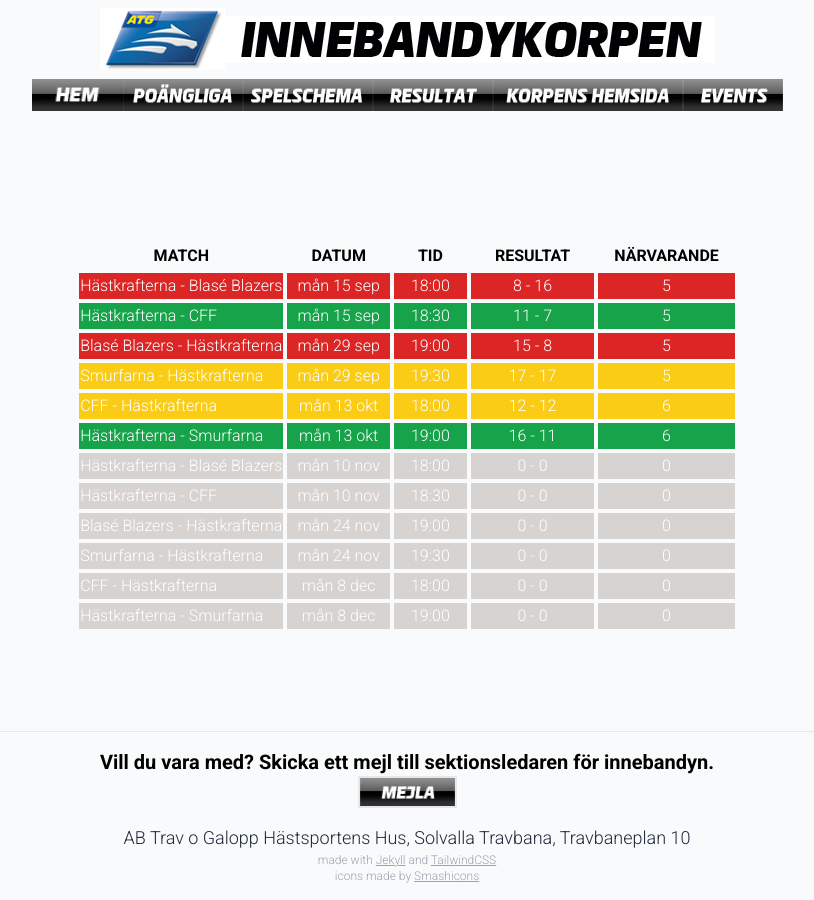
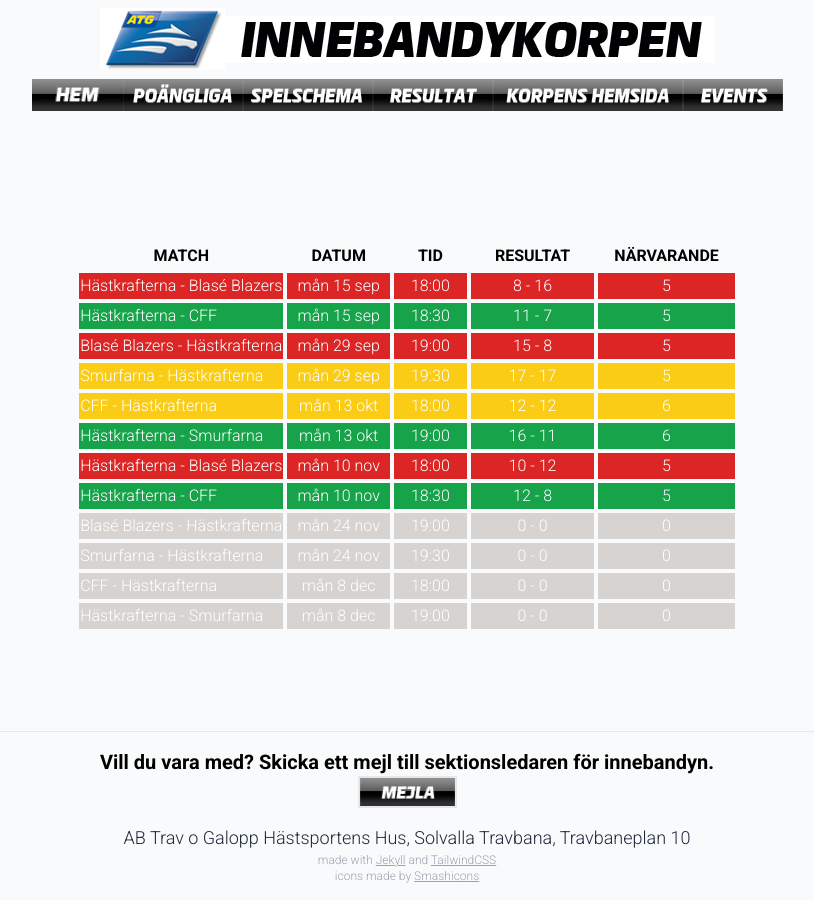
Before and after one commit to andreashogvall/andreashogvall.github.io, a Jekyll site: the page built from resultat.html, in a window 1280 px wide. Shown: the whole page, without its empty margins (233-1047 px from the left). Built offline with Jekyll 4.4.1, drawn with Linux system fonts in a browser that asks for light colours; nearby versions of some CDN libraries.

Commit message:
Update resultat.html

```diff
--- a/resultat.html
+++ b/resultat.html
@@ -58,19 +58,19 @@
     <td class="text-center">16 - 11</td>
     <td class="text-center">6</td>
   </tr>
-  <tr class="bg-stone-300 text-white border-2 border-slate-200">
+  <tr class="bg-red-600 text-white border-2 border-slate-200">
     <td>Hästkrafterna - Blasé Blazers</td>
     <td class="text-center">mån 10 nov</td>
     <td class="text-center">18:00</td>
-    <td class="text-center">0 - 0</td>
-    <td class="text-center">0</td>
+    <td class="text-center">10 - 12</td>
+    <td class="text-center">5</td>
   </tr>
-  <tr class="bg-stone-300 text-white border-2 border-slate-200">
+  <tr class="bg-green-600 text-white border-2 border-slate-200">
     <td>Hästkrafterna - CFF</td>
     <td class="text-center">mån 10 nov</td>
     <td class="text-center">18:30</td>
-    <td class="text-center">0 - 0</td>
-    <td class="text-center">0</td>
+    <td class="text-center">12 - 8</td>
+    <td class="text-center">5</td>
   </tr>
   <tr class="bg-stone-300 text-white border-2 border-slate-200">
     <td>Blasé Blazers - Hästkrafterna</td>
```
